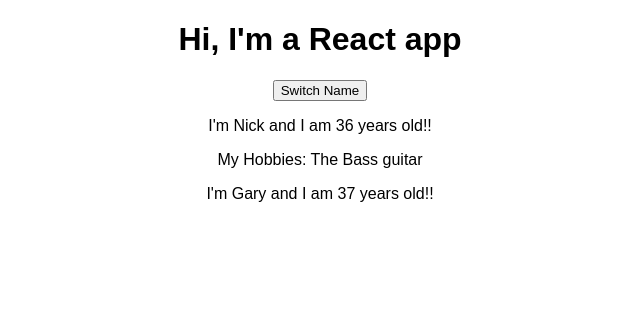
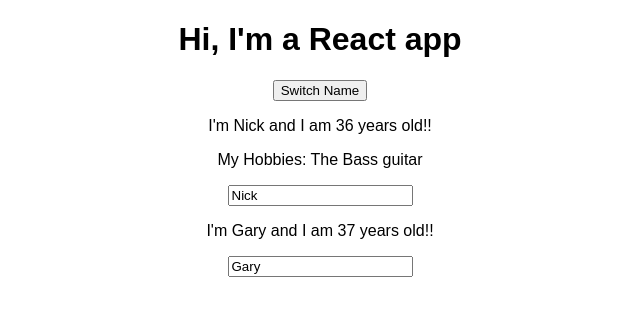
Before and after one commit to nwmbutler/udemy-react, a React (Create React App) app: page / in a window 1280 px wide. Shown: the top 316 px of the page, without its empty margins (320-960 px from the left). Built offline with nearby package versions, Linux system fonts and the light colour scheme.

Commit message:
added two way binding

```diff
--- a/src/App.js
+++ b/src/App.js
@@ -21,6 +21,16 @@
     })
   }
 
+  nameChangedHandler = (event) => {
+    this.setState({
+      persons: [
+        { name: 'Nick', age: 36 },
+        { name: event.target.value, age: 37 }
+        ]
+      })
+
+  }
+
   render() {
     return (
       <div className="App">
@@ -32,7 +42,9 @@
           click={this.switchNameHandler.bind(this, 'Nick!!!!')} >My Hobbies: The Bass guitar</Person>
         <Person
           name={this.state.persons[1].name}
-          age={this.state.persons[1].age}></Person>
+          age={this.state.persons[1].age}
+            changed={this.nameChangedHandler}>
+          </Person>
       </div>
     );
   }
--- a/src/Person/Person.js
+++ b/src/Person/Person.js
@@ -5,6 +5,7 @@
          <div>
             <p onClick={props.click}>I'm {props.name} and I am {props.age} years old!!</p>
             <p>{props.children}</p>
+            <input type="text" onChange={props.changed} value={props.name}/>
         </div>
     )
 };
```
